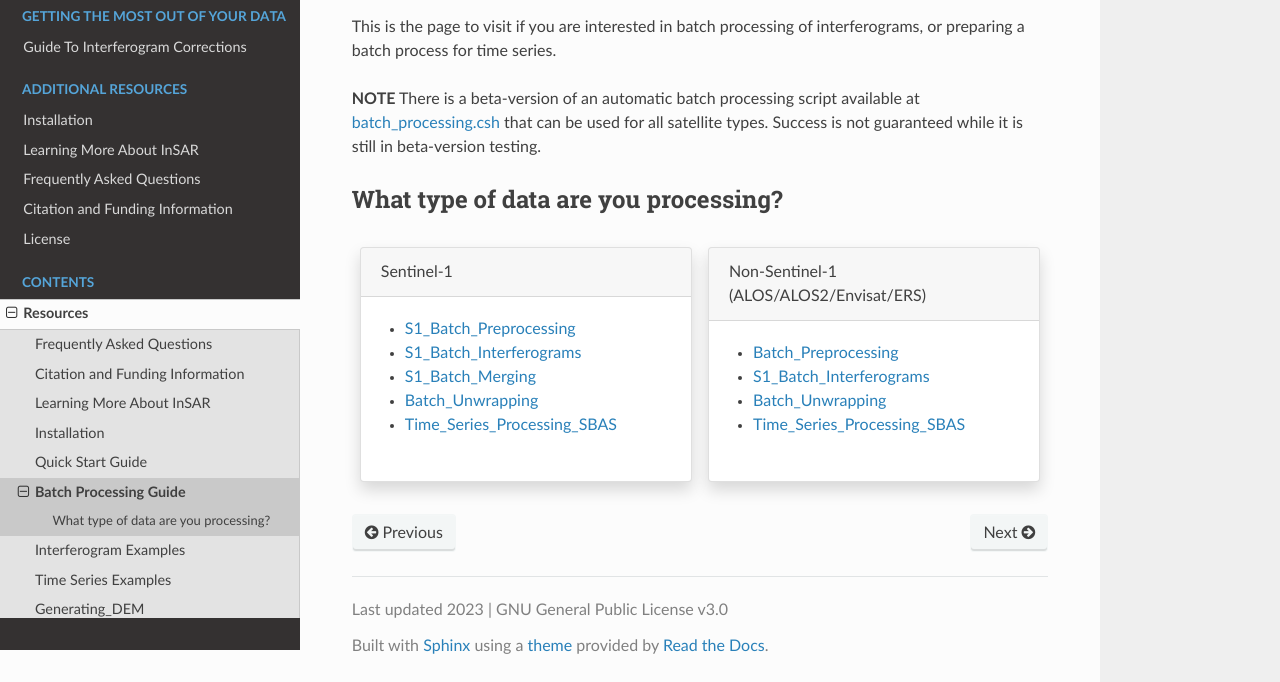
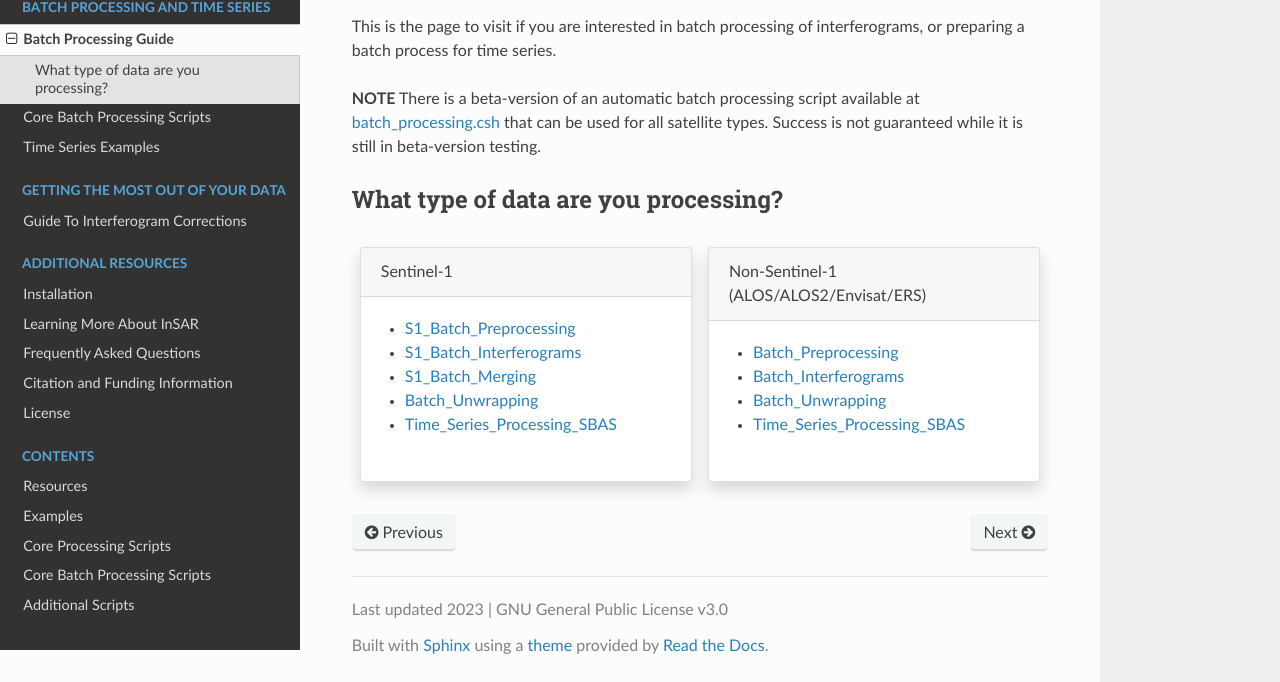
Before and after one commit to gmtsar/documentation, a plain HTML site: page docs/Batch_Processing_Guide.html in a window 1280 px wide. Shown: the part 150-832 px from the top of the page. Drawn offline with Linux system fonts and the light colour scheme.

Commit message:
Fix typo

```diff
--- a/docs/Batch_Processing_Guide.html
+++ b/docs/Batch_Processing_Guide.html
@@ -70,30 +70,8 @@
 <li class="toctree-l1"><a class="reference external" href="https://github.com/gmtsar/gmtsar/blob/master/LICENSE.TXT">License</a></li>
 </ul>
 <p class="caption" role="heading"><span class="caption-text">Contents</span></p>
-<ul class="current">
-<li class="toctree-l1 current"><a class="reference internal" href="modules.html">Resources</a><ul class="current">
-<li class="toctree-l2"><a class="reference internal" href="Frequently_Asked_Questions.html">Frequently Asked Questions</a></li>
-<li class="toctree-l2"><a class="reference internal" href="Citation_and_Funding_Information.html">Citation and Funding Information</a></li>
-<li class="toctree-l2"><a class="reference internal" href="Learning_More_About_InSAR.html">Learning More About InSAR</a></li>
-<li class="toctree-l2"><a class="reference internal" href="Installation.html">Installation</a></li>
-<li class="toctree-l2"><a class="reference internal" href="Quick_Start_Guide.html">Quick Start Guide</a></li>
-<li class="toctree-l2 current"><a class="current reference internal" href="#">Batch Processing Guide</a><ul>
-<li class="toctree-l3"><a class="reference internal" href="#what-type-of-data-are-you-processing">What type of data are you processing?</a></li>
-</ul>
-</li>
-<li class="toctree-l2"><a class="reference internal" href="Interferogram_Examples.html">Interferogram Examples</a></li>
-<li class="toctree-l2"><a class="reference internal" href="Time_Series_Examples.html">Time Series Examples</a></li>
-<li class="toctree-l2"><a class="reference internal" href="Generating_DEM.html">Generating_DEM</a></li>
-<li class="toctree-l2"><a class="reference internal" href="Guide_To_Interferogram_Corrections.html">Guide To Interferogram Corrections</a></li>
-<li class="toctree-l2"><a class="reference internal" href="Batch_Preprocessing.html">Batch_Preprocessing</a></li>
-<li class="toctree-l2"><a class="reference internal" href="Batch_Unwrapping.html">Batch_Unwrapping</a></li>
-<li class="toctree-l2"><a class="reference internal" href="Batch_Interferograms.html">S1_Batch_Interferograms</a></li>
-<li class="toctree-l2"><a class="reference internal" href="S1_Batch_Interferograms.html">S1_Batch_Interferograms</a></li>
-<li class="toctree-l2"><a class="reference internal" href="S1_Batch_Merging.html">S1_Batch_Merging</a></li>
-<li class="toctree-l2"><a class="reference internal" href="S1_Batch_Preprocessing.html">S1_Batch_Preprocessing</a></li>
-<li class="toctree-l2"><a class="reference internal" href="Time_Series_Processing_SBAS.html">Time_Series_Processing_SBAS</a></li>
-</ul>
-</li>
+<ul>
+<li class="toctree-l1"><a class="reference internal" href="modules.html">Resources</a></li>
 <li class="toctree-l1"><a class="reference internal" href="modules.html#examples">Examples</a></li>
 <li class="toctree-l1"><a class="reference internal" href="modules.html#core-processing-scripts">Core Processing Scripts</a></li>
 <li class="toctree-l1"><a class="reference internal" href="modules.html#core-batch-processing-scripts">Core Batch Processing Scripts</a></li>
@@ -160,7 +138,7 @@ Success is not guaranteed while it is still in beta-version testing.</p>
 <div class="card-body docutils">
 <ul class="simple">
 <li><p class="card-text"><a class="reference internal" href="Batch_Preprocessing.html"><span class="doc">Batch_Preprocessing</span></a></p></li>
-<li><p class="card-text"><a class="reference internal" href="Batch_Interferograms.html"><span class="doc">S1_Batch_Interferograms</span></a></p></li>
+<li><p class="card-text"><a class="reference internal" href="Batch_Interferograms.html"><span class="doc">Batch_Interferograms</span></a></p></li>
 <li><p class="card-text"><a class="reference internal" href="Batch_Unwrapping.html"><span class="doc">Batch_Unwrapping</span></a></p></li>
 <li><p class="card-text"><a class="reference internal" href="Time_Series_Processing_SBAS.html"><span class="doc">Time_Series_Processing_SBAS</span></a></p></li>
 </ul>
```
Also changed, not shown: docs/Batch_Interferograms.html (+6 -5 lines), docs/genindex.html (+5 -3 lines), docs/modules.html (+2 -2 lines), 1 other file.
